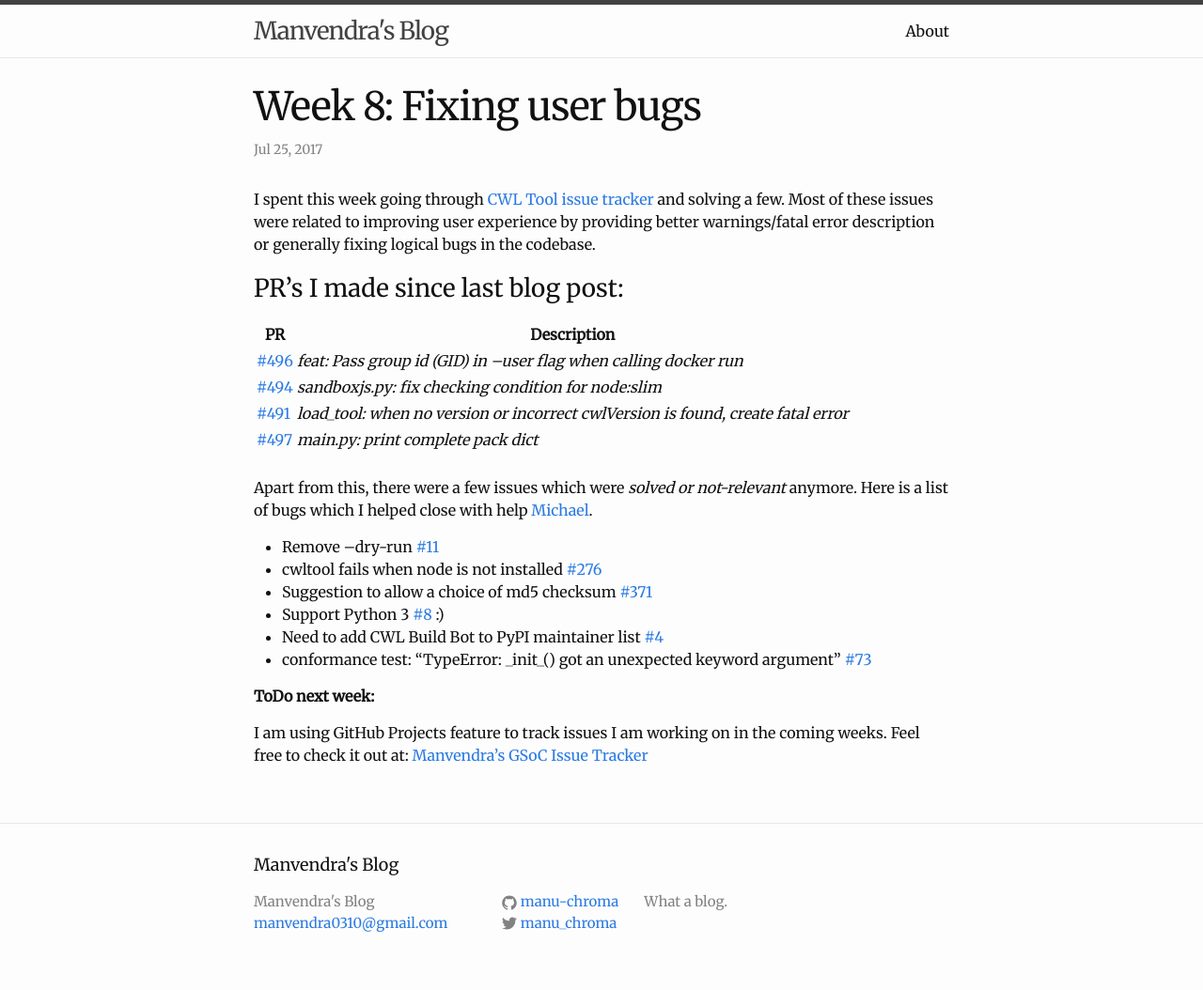
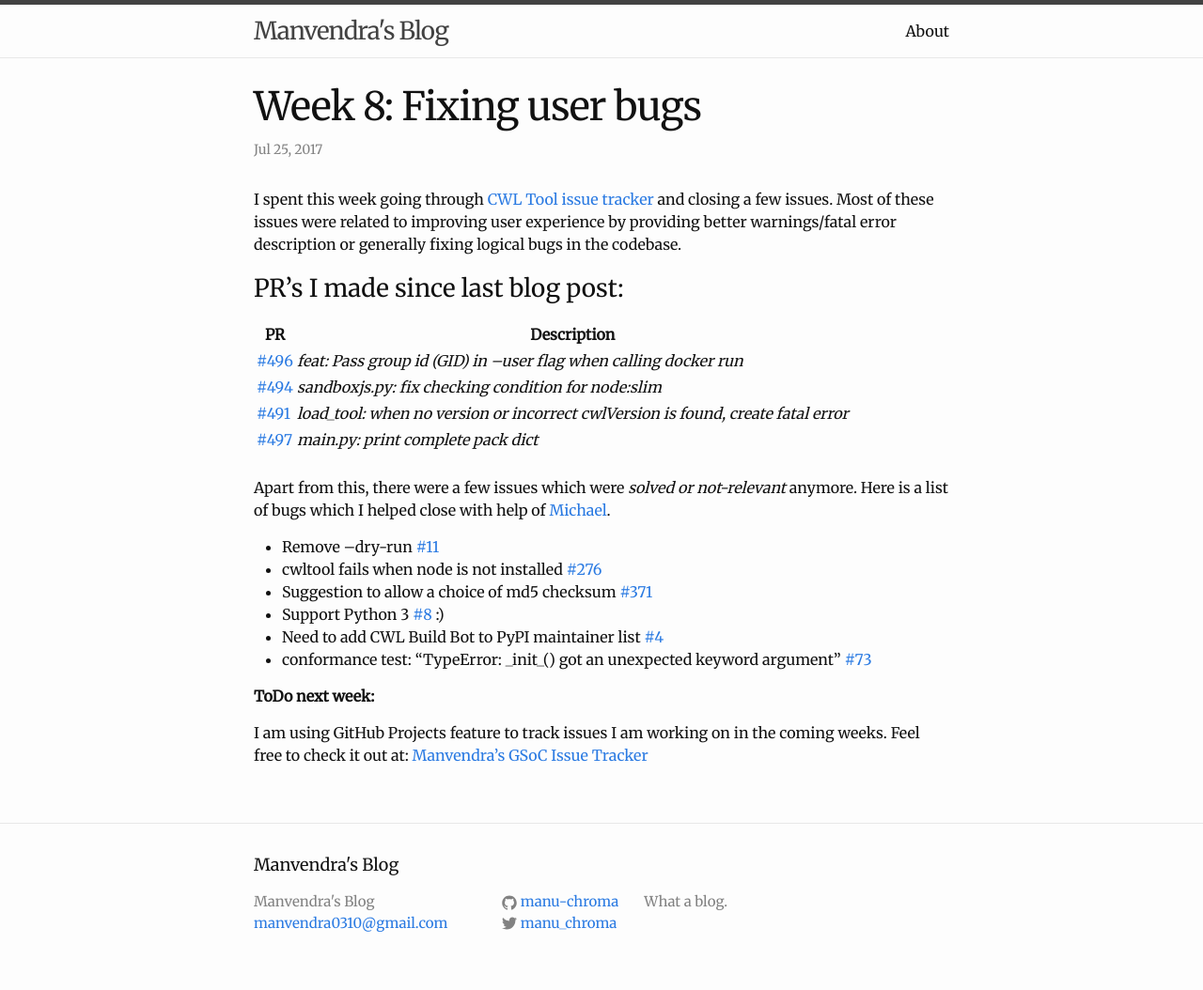
Before and after one commit to manu-chroma/blog, a Jekyll site: the page built from _posts/2017-07-25-week-8.md, in a window 1280 px wide. Shown: the whole page at 94% size. Built offline with Jekyll 4.4.1, drawn with Linux system fonts in a browser that asks for light colours; comment, search, counter and statistics services are not loaded.

Commit message:
week 8: fix minor typos

```diff
--- a/_posts/2017-07-25-week-8.md
+++ b/_posts/2017-07-25-week-8.md
@@ -5,7 +5,7 @@ categories: GSoC '17
 published: true
 ---
 
-I spent this week going through [CWL Tool issue tracker](https://github.com/common-workflow-language/cwltool/issues) and solving a few. Most of these issues were related to improving user experience by providing better warnings/fatal error description or generally fixing logical bugs in the codebase.
+I spent this week going through [CWL Tool issue tracker](https://github.com/common-workflow-language/cwltool/issues) and closing a few issues. Most of these issues were related to improving user experience by providing better warnings/fatal error description or generally fixing logical bugs in the codebase.
 
 ### PR's I made since last blog post:
 
@@ -18,7 +18,7 @@ I spent this week going through [CWL Tool issue tracker](https://github.com/comm
 | [#497](https://github.com/common-workflow-language/cwltool/pull/497) |  _main.py: print complete pack dict_                                               |
 
 <br>
-Apart from this, there were a few issues which were _solved or not-relevant_ anymore. Here is a list of bugs which I helped close with help [Michael](https://github.com/mr-c).
+Apart from this, there were a few issues which were _solved or not-relevant_ anymore. Here is a list of bugs which I helped close with help of [Michael](https://github.com/mr-c).
 
 - Remove --dry-run [#11](https://github.com/common-workflow-language/cwltool/issues/11)
 - cwltool fails when node is not installed [#276](https://github.com/common-workflow-language/cwltool/issues/267)
```
